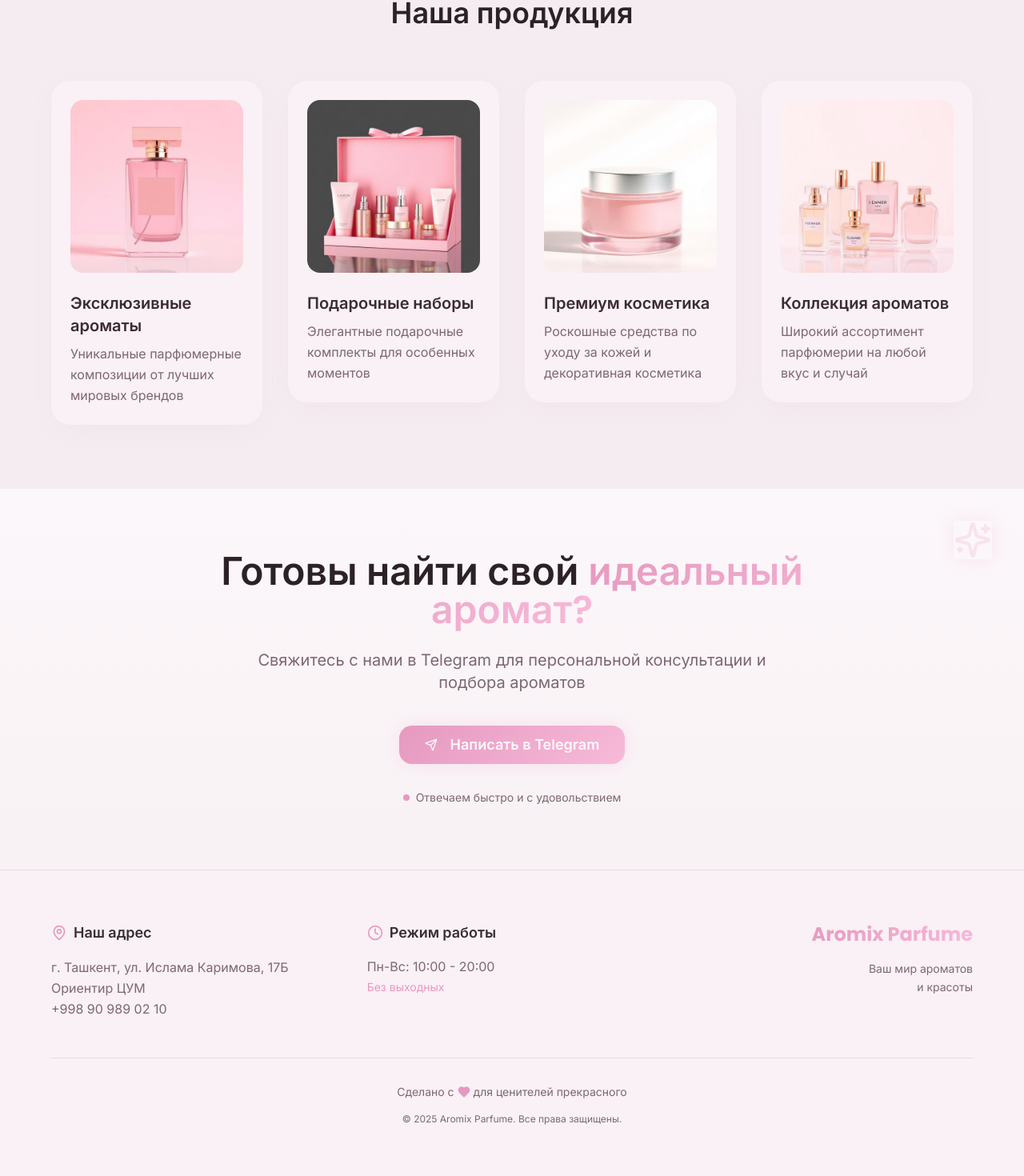
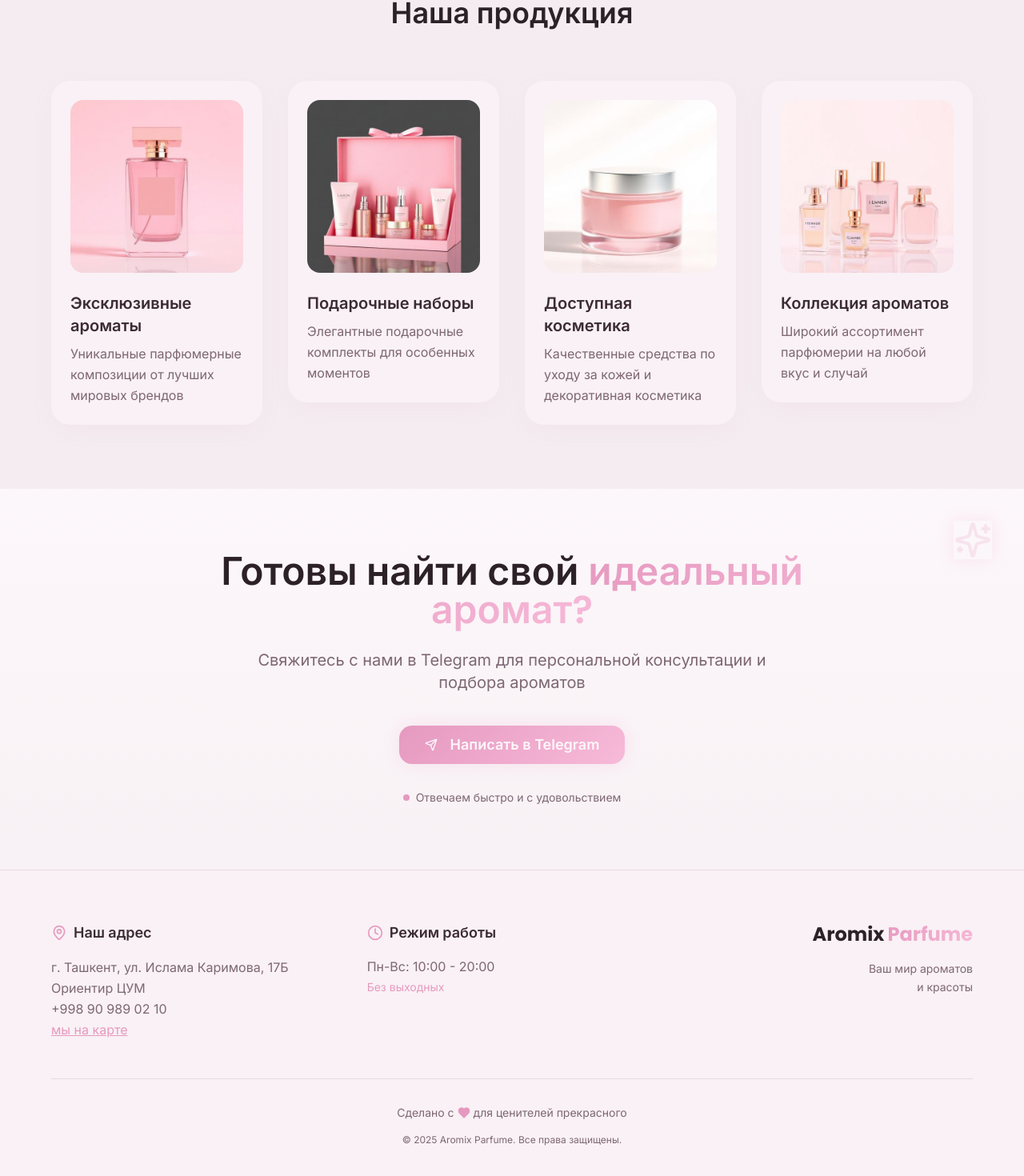
Before and after one commit to RomanOdokienko/aromix-blossom-web, a React (Vite) app: page / in a window 1280 px wide. Shown: the part 1255-2725 px from the top of the page at 80% size. Built offline with nearby package versions, Linux system fonts and the light colour scheme.

Commit message:
Refactor: Update text and add map link
- Replace "премиальная косметика" and "премиум косметика" with "доступная косметика".
- Add a "Мы на карте" link to the address section.
- Style the "Aromix" text in the footer.

```diff
--- a/src/components/Footer.tsx
+++ b/src/components/Footer.tsx
@@ -16,7 +16,15 @@ const Footer = () => {
             <p className="text-muted-foreground leading-relaxed">
               г. Ташкент, ул. Ислама Каримова, 17Б<br />
               Ориентир ЦУМ<br />
-              +998 90 989 02 10
+              +998 90 989 02 10<br />
+              <a
+                href="https://yandex.ru/maps/-/CHwhUMy8"
+                target="_blank"
+                rel="noopener noreferrer"
+                className="text-primary hover:text-primary-glow transition-colors underline"
+              >
+                мы на карте
+              </a>
             </p>
           </div>
 
@@ -37,8 +45,9 @@ const Footer = () => {
           {/* Brand */}
           <div className="text-center lg:text-right">
             <h3 className="font-display text-2xl font-bold mb-4">
-              <span className="bg-gradient-primary bg-clip-text text-transparent">
-                Aromix Parfume
+              <span className="text-foreground">Aromix</span>
+              <span className="bg-gradient-primary bg-clip-text text-transparent ml-1">
+                Parfume
               </span>
             </h3>
             <p className="text-muted-foreground text-sm leading-relaxed">
--- a/src/components/Header.tsx
+++ b/src/components/Header.tsx
@@ -22,7 +22,7 @@ const Header = () => {
           </span>
         </h1>
         <p className="text-xl sm:text-2xl text-muted-foreground max-w-2xl mx-auto leading-relaxed">
-          Эксклюзивные ароматы, премиальная косметика и изысканные подарки
+          Эксклюзивные ароматы, доступная косметика и изысканные подарки
         </p>
         <div className="mt-8 w-24 h-1 bg-gradient-primary mx-auto rounded-full"></div>
       </div>
--- a/src/components/ProductGallery.tsx
+++ b/src/components/ProductGallery.tsx
@@ -18,8 +18,8 @@ const ProductGallery = () => {
     },
     {
       image: cream,
-      title: "Премиум косметика",
-      description: "Роскошные средства по уходу за кожей и декоративная косметика"
+      title: "Доступная косметика",
+      description: "Качественные средства по уходу за кожей и декоративная косметика"
     },
     {
       image: perfumeCollection,
```
